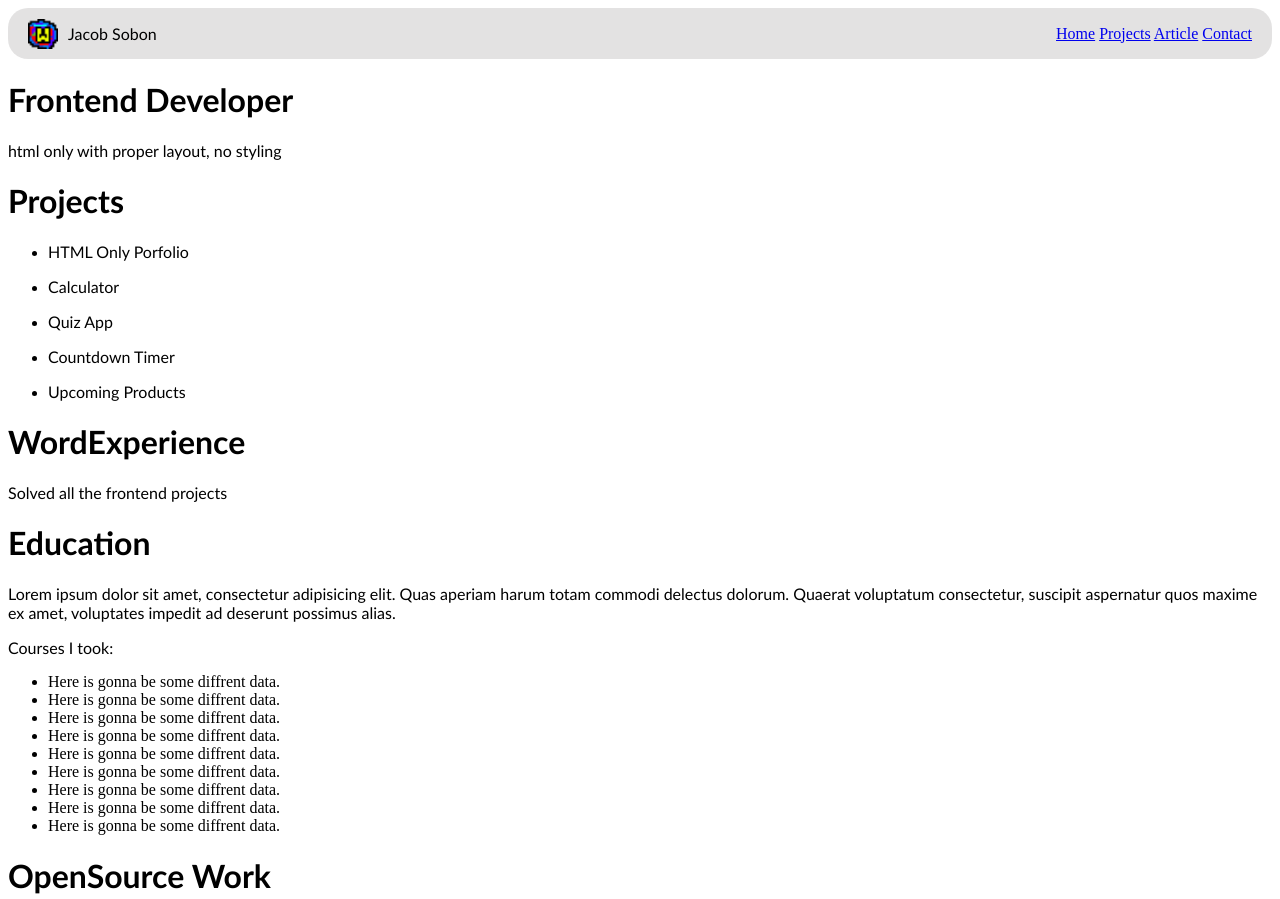
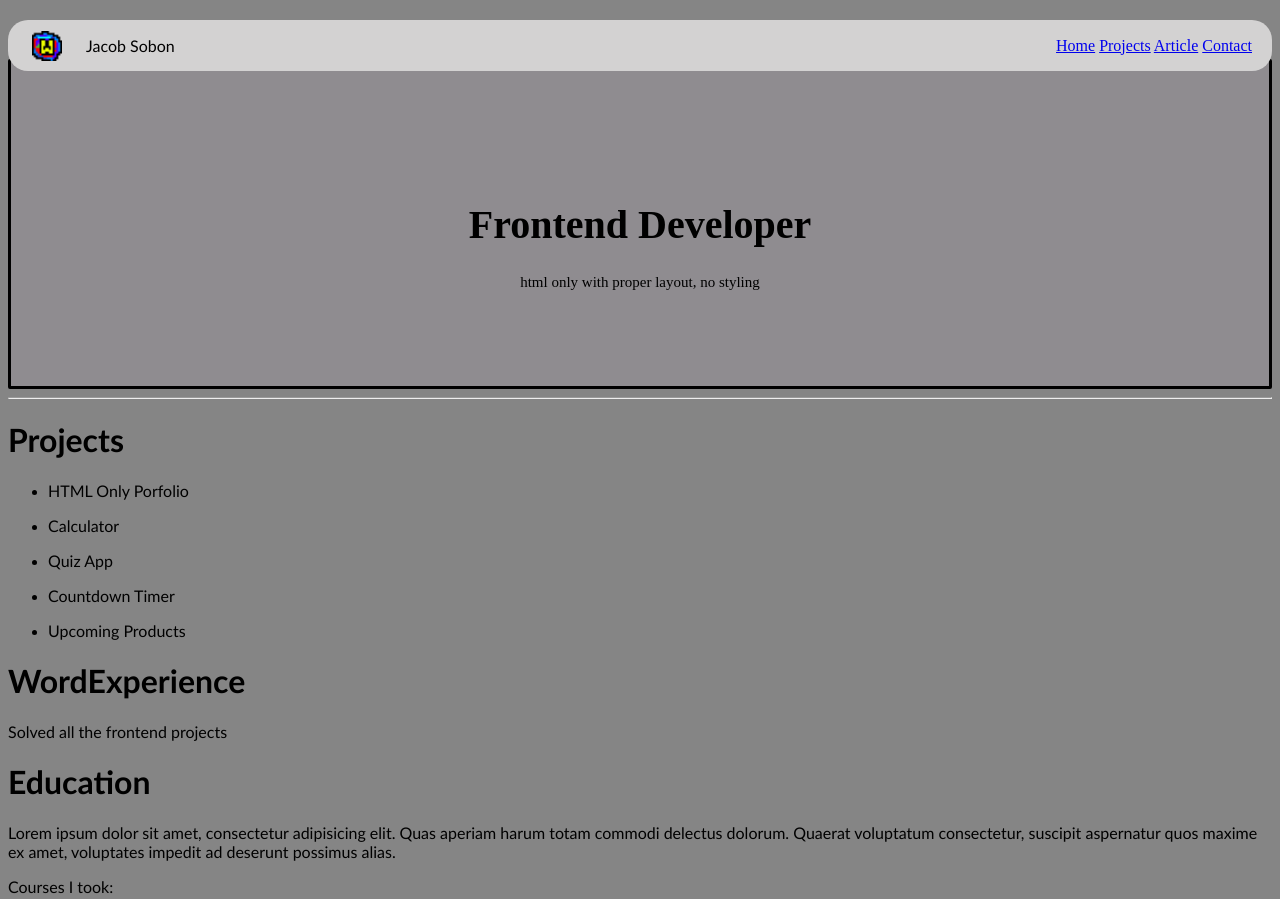
Before and after one commit to 1hum8le/roadmap.sh-projects, a plain HTML site: page Basic HTML Website/index.html in a window 1280 px wide. Shown: the top 899 px of the page. Drawn offline with Linux system fonts and the light colour scheme.

Commit message:
small changes into a website look

```diff
--- a/Basic HTML Website/index.html
+++ b/Basic HTML Website/index.html
@@ -20,35 +20,65 @@
 <meta property="og:description" content="You're gonna find here all of nice pages.">
     <style>
 
+body {
+    background-color: #858585;
+}
 header {
-            position: relative;
+            position: sticky;
+            top: 20px;
+            z-index: 1;
             display: flex;
             justify-content: space-between;
             align-items: center;
             max-width: 100%;
+            min-height: 2svh;
             border-radius: 20px;
-             background-color: #d3d2d2a3;
+             background-color: #d3d2d2;
 }
 h1.title {
     font-family: 'Gill Sans', 'Gill Sans MT', Calibri, 'Trebuchet MS', sans-serif;
 }
+h1.main-window-title{
+    position: absolute;
+    display: flex;
+    font-size: 40px;
+}
+p.main-window-description {
+    position: absolute;
+    bottom: 10svb;
+    display: flex;
+    font-size: 15px;
+}
 p.description {
     font-family:'Trebuchet MS', 'Lucida Sans Unicode', 'Lucida Grande', 'Lucida Sans', Arial, sans-serif
 }
-
 .logoText {
     font-size: 2svh;
+    position: relative;
+    display: flex;
+    height: auto;
+    width: auto;
     font-family: 'Gill Sans', 'Gill Sans MT', Calibri, 'Trebuchet MS', sans-serif;
 }
-
-
+.mainWindow {
+    position: relative;
+    display: flex;
+    min-height: 40svb;
+    max-width: 100%;
+    padding: 2px;
+    justify-content: center;
+    align-items: center;
+    background-color: #928e94c4;
+    border: solid, black;
+    border-radius: 2px;
+}
 .headerLogo {
     position: relative;
     display: flex;
-    gap: 10px;
+    gap: 3svh;
     justify-content: center;
     align-items: center;
-    margin-left: 20px;
+    margin-left: 3svh;
 
 }
 .headerNavbar{
@@ -59,13 +89,28 @@ p.description {
 .logoImg {
     position: relative;
 }
-
 a.linkHref{
     font-style: italic;
 }
+footer {
+   display:flex;
+   flex-direction:column;
+   gap:8px;padding:16px;
+   border-top:1px solid #39353bc4;
+    border-radius:0 0 20px 20px;
+
+}
+
+.opensouce-work {
+  display: flex;
+  flex-direction: column;
+  gap: 2rem;
+}
+
+
     </style>
 </head>
-<body>
+    <body>
         <header>
                 <!-- Logo and my Name -->
             <div id="headerLogo" class="headerLogo">
@@ -83,16 +128,16 @@ a.linkHref{
                 </nav>
             </div>
         </header>
-        <main>
-            <!-- Window Top Section -->
-            <div class="mainWindow" id="mainWindow">
-                <h1 class="title"> Frontend Developer </h1>
-                <p class="description">html only with proper layout, no styling</p>
+            <main>
+        <!-- Window Top Section -->
+        <div class="mainWindow" id="mainWindow">
+            <h1 class="main-window-title"> Frontend Developer </h1>
+                <p class="main-window-description">html only with proper layout, no styling</p>
             </div>
             <!-- Window Mid Sections -->
-            <div class="openFirstSection" id="openFirstSection">
-
-                <div class="projectsGrid" id="projectsGrid">
+             <hr>
+            <div class="openFirstSectionGrid" id="openFirstSectionGrid">
+                <div class="project" id="project">
                      <h1 class="title">Projects </h1>
                      <ul>
                         <li><p class="description">HTML Only Porfolio</p></li>
@@ -103,12 +148,12 @@ a.linkHref{
                      </ul>
                 </div>
 
-                <div class="experienceGrid" id="experienceGrid">
+                <div class="work-expirience" id="work-expirience">
                     <h1 class="title">WordExperience</h1>
                     <p class="description">Solved all the frontend projects</p>
                 </div>
 
-                <div class="educationGrid" id="educationGrid">
+                <div class="education" id="education">
                     <h1 class="title">Education </h1>
                     <p class="description">Lorem ipsum dolor sit amet, consectetur adipisicing elit.
                          Quas aperiam harum totam commodi delectus dolorum. Quaerat voluptatum consectetur,
@@ -127,13 +172,14 @@ a.linkHref{
                     </ul>
                 </div>
 
-                <div class="openSourceGrid" id="openSourceGrid">
+                <div class="opensource-work" id="opensource-work">
                     <h1 class="title">OpenSource Work</h1>
                     <p class="description">Contributed to 50 opensouce projects. Made my own products with 200 Github Stars.</p>
                     <a href="https://github.com/1hum8le" class="linkHref">Visit my GitHub Profile</a>
                 </div>
 
             </div>
+            <hr>
             <!-- Window Bottom Section -->
             <div class="revievsWindow" id="revievsWindow">
                 <h1 class="title"> Reviews from my Teachers </h1>
@@ -150,10 +196,10 @@ a.linkHref{
                     <span class="underText"> Joe Mama </span>
                 </div>
             </div>
-        </main>
+            </main>
         <footer>
             <footer>
-                <div class="footer-content" style="display:flex;flex-direction:column;gap:8px;padding:16px;border-top:1px solid #ccc;border-radius:0 0 20px 20px;background:#f5f5f5;">
+                <div class="footer-content">
                     <nav class="footer-nav" aria-label="Footer navigation" style="display:flex;gap:10px;flex-wrap:wrap;">
                         <a href="#" rel="noopener">Home</a>
                         <a href="#" rel="noopener">Projects</a>
@@ -167,7 +213,7 @@ a.linkHref{
                         </address>
                     </div>
 
-                    <div class="footer-meta" style="font-size:0.8rem;color:#666;">
+                    <div class="footer-meta" style="font-size:0.8rem;">
                         <p style="margin:0;">© Jacob Sobon 2025 | All rights reserved.</p>
                         <p style="margin:0;">Built with plain HTML — accessible and semantic.</p>
                     </div>
```
